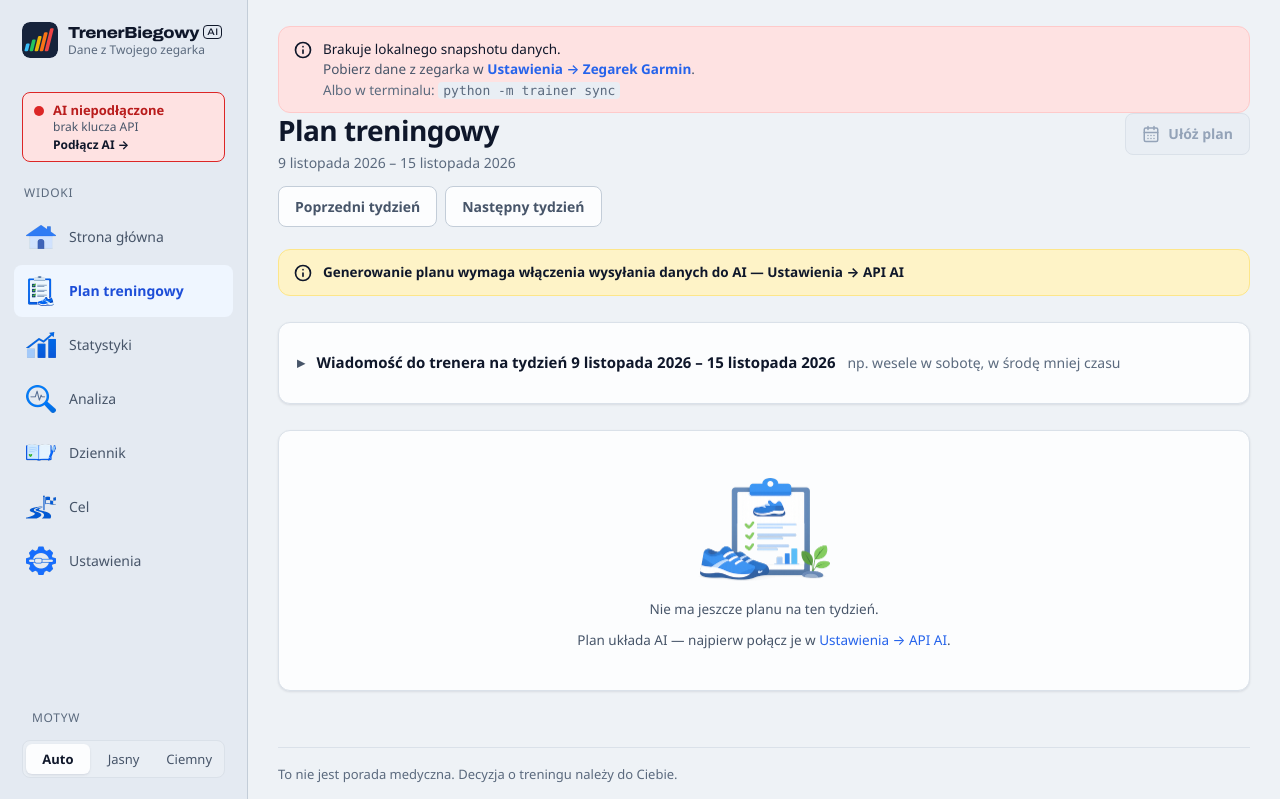
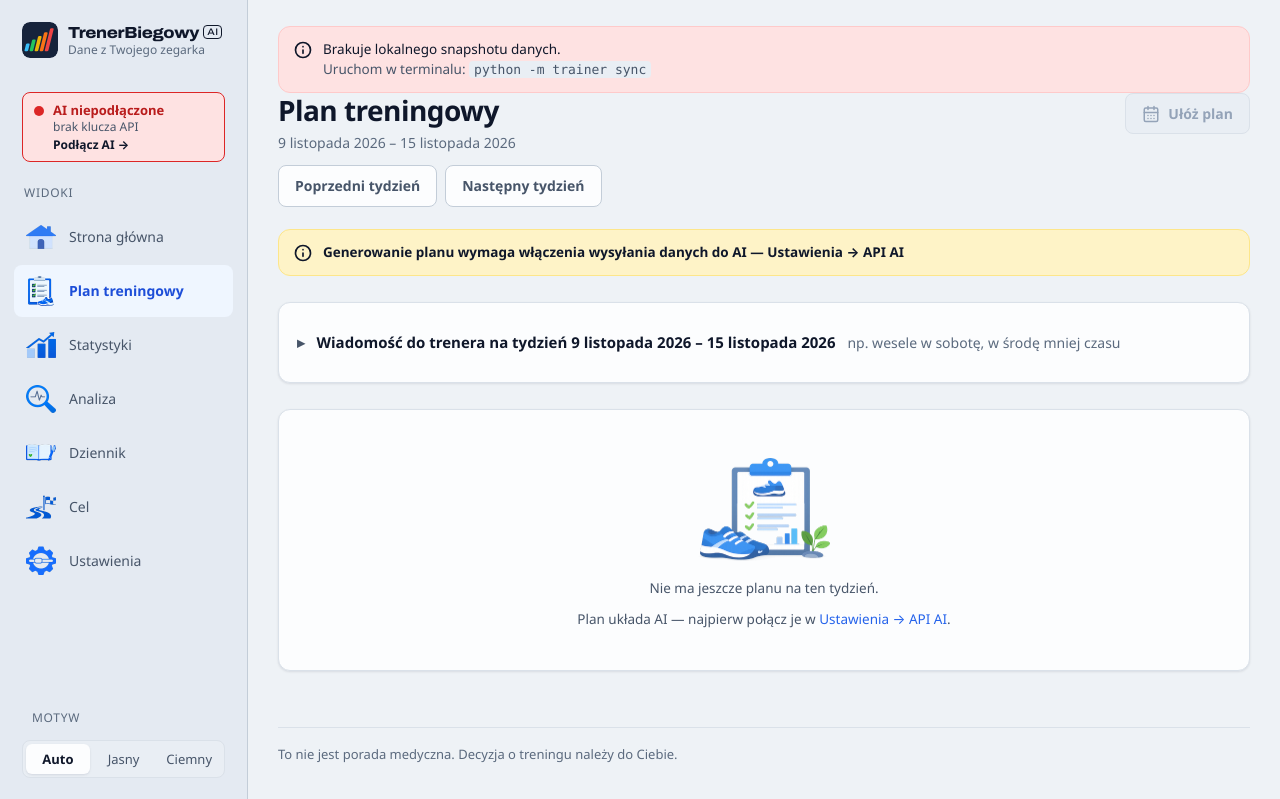
Before and after one commit to mdanielak/TrenerBiegowyAI, a FastAPI app: page /plan in a window 1280 px wide. Shown: the top 799 px of the page. Run offline with FastAPI, Linux system fonts and the light colour scheme.

Commit message:
Plain words for the runner and a slimmer release package
- error pages speak about watch data and the runner profile instead of a
  local snapshot; the fix hint is keyed by a state code
- the release archive skips the 85 MB of art sources the app does not use
- the asset script no longer leaves an unused import name

Co-Authored-By: Claude Opus 5.5 <noreply@anthropic.com>

```diff
--- a/api/routers/dashboard.py
+++ b/api/routers/dashboard.py
@@ -180,7 +180,7 @@ def get_dashboard_router(
             _raise_report_error(report)
         readiness_data = cast(dict, report.readiness)
         warning = (
-            "Dane snapshotu są nieaktualne. Uruchom: python -m trainer sync"
+            "Dane z zegarka są nieaktualne. Uruchom: python -m trainer sync"
             if report.snapshot_status is SnapshotStatus.STALE else None
         )
         return ReadinessResponse(**readiness_data, warning=warning)
--- a/api/routers/settings.py
+++ b/api/routers/settings.py
@@ -122,7 +122,7 @@ def get_settings_router(
         except FileNotFoundError:
             context.update(
                 error_message="Nie znaleziono lokalnego profilu biegacza.",
-                error_command="python -m trainer setup",
+                error_command="setup",
             )
             if status_code == 200:
                 status_code = 404
@@ -130,7 +130,7 @@ def get_settings_router(
             logger.error("Could not read runner profile")
             context.update(
                 error_message="Nie można odczytać lokalnego profilu biegacza.",
-                error_command="python -m trainer setup",
+                error_command="setup",
             )
             if status_code == 200:
                 status_code = 503
--- a/api/routers/stats.py
+++ b/api/routers/stats.py
@@ -14,8 +14,8 @@ from services.data_extract import SnapshotStatus
 from services.stats import WEEK_OPTIONS, StatsReport, normalize_weeks
 
 _ERRORS = {
-    "snapshot_missing": (404, "Brakuje lokalnego snapshotu danych.", "python -m trainer sync"),
-    "snapshot_invalid": (503, "Lokalny snapshot danych jest niepoprawny.", "python -m trainer sync"),
+    "snapshot_missing": (404, "Nie ma jeszcze danych z zegarka.", "sync"),
+    "snapshot_invalid": (503, "Zapisane dane z zegarka są uszkodzone i trzeba je pobrać ponownie.", "sync"),
 }
 
 
--- a/api/views/plan.py
+++ b/api/views/plan.py
@@ -239,7 +239,7 @@ _CONFLICT_COPY = {
         "buttons": (("overwrite", "Zastąp na zegarku", ""), ("add", "Dodaj obok", "btn-secondary"),
                     ("cancel", "Anuluj", "btn-secondary")),
         "note": ("Zastąpione treningi zostaną usunięte z Garmina, ale zostają w lokalnym rejestrze "
-                 "i da się je odtworzyć poleceniem python -m trainer workouts restore. Treningi dodane ręcznie w Garmin Connect nie są tu widoczne."),
+                 "na tym komputerze i da się je przywrócić (w terminalu: python -m trainer workouts restore). Treningi dodane ręcznie w Garmin Connect nie są tu widoczne."),
     },
 }
 
--- a/api/views/today.py
+++ b/api/views/today.py
@@ -137,18 +137,18 @@ def _signal_cards(report) -> list:
 def _report_error(report: TodayReport) -> tuple[int, str, str]:
     """Zwróć publiczną, jednolitą odpowiedź dla niedostępnych danych."""
     if report.status == "profile_missing":
-        return 404, "Brakuje lokalnego profilu.", "python -m trainer setup"
+        return 404, "Brakuje lokalnego profilu.", "setup"
     if report.status == "snapshot_missing":
-        return 404, "Brakuje lokalnego snapshotu danych.", "python -m trainer sync"
+        return 404, "Nie ma jeszcze danych z zegarka.", "sync"
     if report.status == "snapshot_invalid":
         logger.error("Local data snapshot is invalid")
-        return 503, "Lokalny snapshot danych jest niepoprawny.", "python -m trainer sync"
+        return 503, "Zapisane dane z zegarka są uszkodzone i trzeba je pobrać ponownie.", "sync"
     raise ValueError(f"Nieznany stan raportu: {report.status}")
 
 
 def _raise_report_error(report: TodayReport) -> NoReturn:
     status_code, message, command = _report_error(report)
-    raise HTTPException(status_code=status_code, detail=f"{message} Uruchom: {command}")
+    raise HTTPException(status_code=status_code, detail=f"{message} Uruchom: python -m trainer {command}")
 
 
 def _coach_notes(report, name) -> Optional[dict]:
--- a/scripts/rescale_assets.py
+++ b/scripts/rescale_assets.py
@@ -223,7 +223,7 @@ def main() -> int:
     arguments = parser.parse_args()
 
     try:
-        from PIL import Image  # noqa: F401
+        __import__("PIL.Image")  # sam test, czy Pillow jest zainstalowany
     except ImportError:
         print(
             "ERROR: Pillow is required. Install it with: pip install -r requirements-dev.txt",
--- a/templates/_fix_hint.html
+++ b/templates/_fix_hint.html
@@ -1,11 +1,12 @@
 {# Co zrobić z poziomu aplikacji; polecenie terminala zostaje jako druga droga dla osób, które go używają. #}
+{# `command` to kod naprawy z routera: 'setup' (brak profilu) albo 'sync' (brak danych). #}
 {% macro fix_hint(command) -%}
-  {% if command == 'python -m trainer setup' %}
+  {% if command == 'setup' %}
     <p class="mid">Połącz zegarek w <a href="/setup/garmin">Ustawienia → Zegarek Garmin</a> — aplikacja utworzy profil z danych konta.</p>
-    <p class="tile-foot">Albo w terminalu: <code>{{ command }}</code></p>
-  {% elif command == 'python -m trainer sync' %}
+    <p class="tile-foot">Albo w terminalu: <code>python -m trainer setup</code></p>
+  {% elif command == 'sync' %}
     <p class="mid">Pobierz dane z zegarka w <a href="/setup/garmin">Ustawienia → Zegarek Garmin</a>.</p>
-    <p class="tile-foot">Albo w terminalu: <code>{{ command }}</code></p>
+    <p class="tile-foot">Albo w terminalu: <code>python -m trainer sync</code></p>
   {% elif command %}
     <p class="mid">Uruchom w terminalu: <code>{{ command }}</code></p>
   {% endif %}
```
Also changed, not shown: 1 other file.
